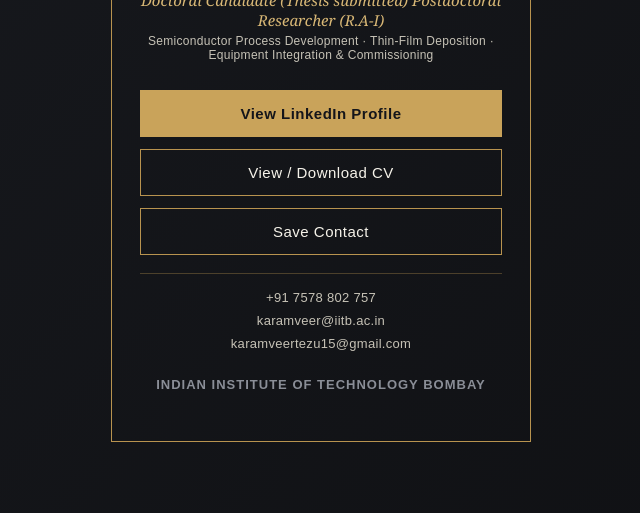
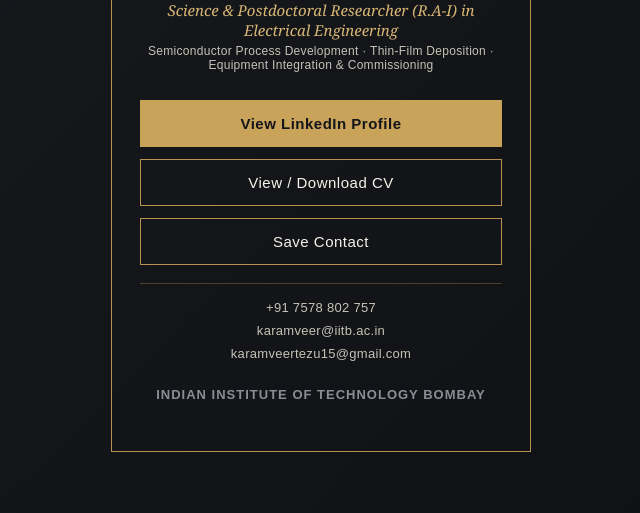
Before and after one commit to karamveersinghgill/karamveersinghgill.github.io, a plain HTML site: page index.html in a window 1280 px wide. Shown: the part 287-800 px from the top of the page, without its empty margins (319-959 px from the left). Drawn offline with Linux system fonts and the light colour scheme.

Commit message:
Update index.html

```diff
--- a/index.html
+++ b/index.html
@@ -110,7 +110,7 @@
   <div class="card">
     <img class="avatar" src="./profile.jpg" alt="Karam Veer Singh">
     <h1>Karam Veer Singh</h1>
-    <p class="title"> Doctoral Candidate (Thesis submitted) Postdoctoral Researcher (R.A-I) </p>
+    <p class="title"> Doctoral Candidate (Thesis submitted) in Materials Science & Postdoctoral Researcher (R.A-I) in Electrical Engineering </p>
     <p class="sub">Semiconductor Process Development &middot; Thin-Film Deposition &middot; Equipment Integration &amp; Commissioning</p>
 
     <a class="btn primary" href="https://www.linkedin.com/in/karamveersinghgill" target="_blank" rel="noopener">View LinkedIn Profile</a>
```
